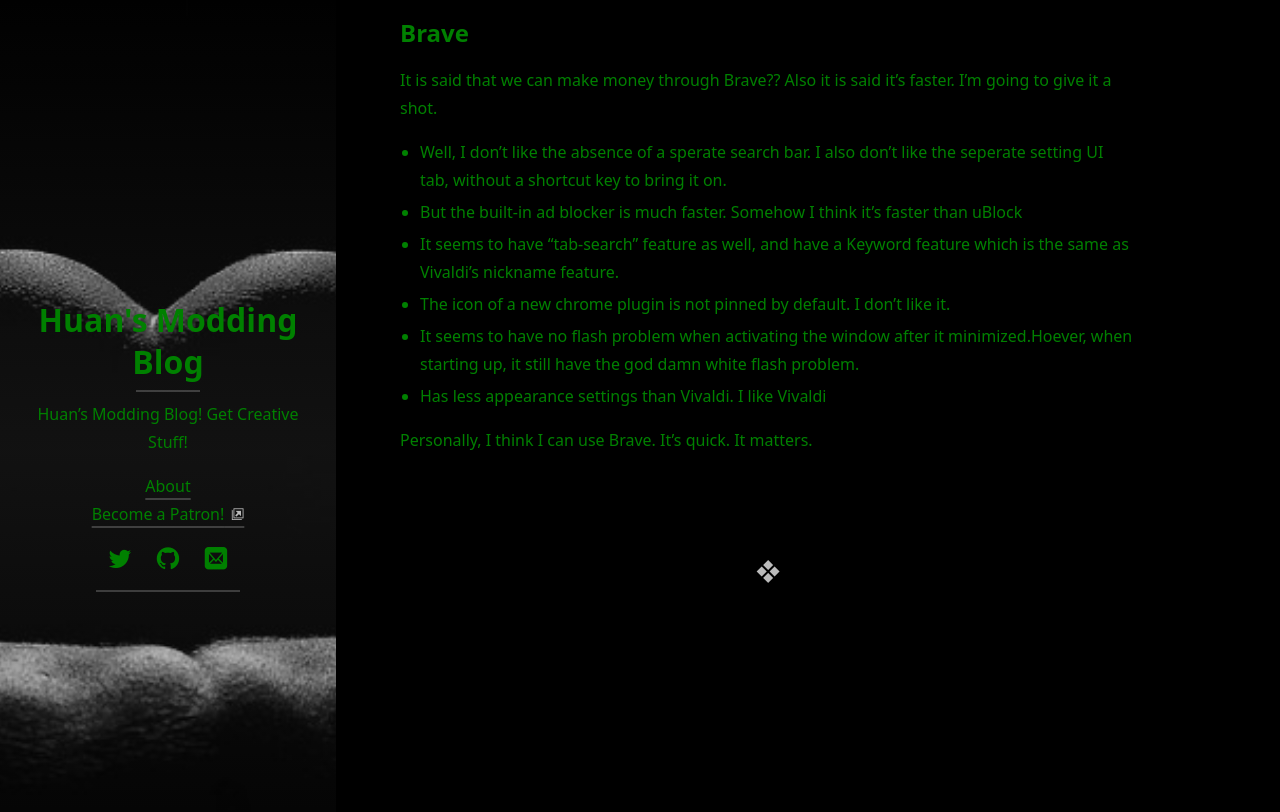
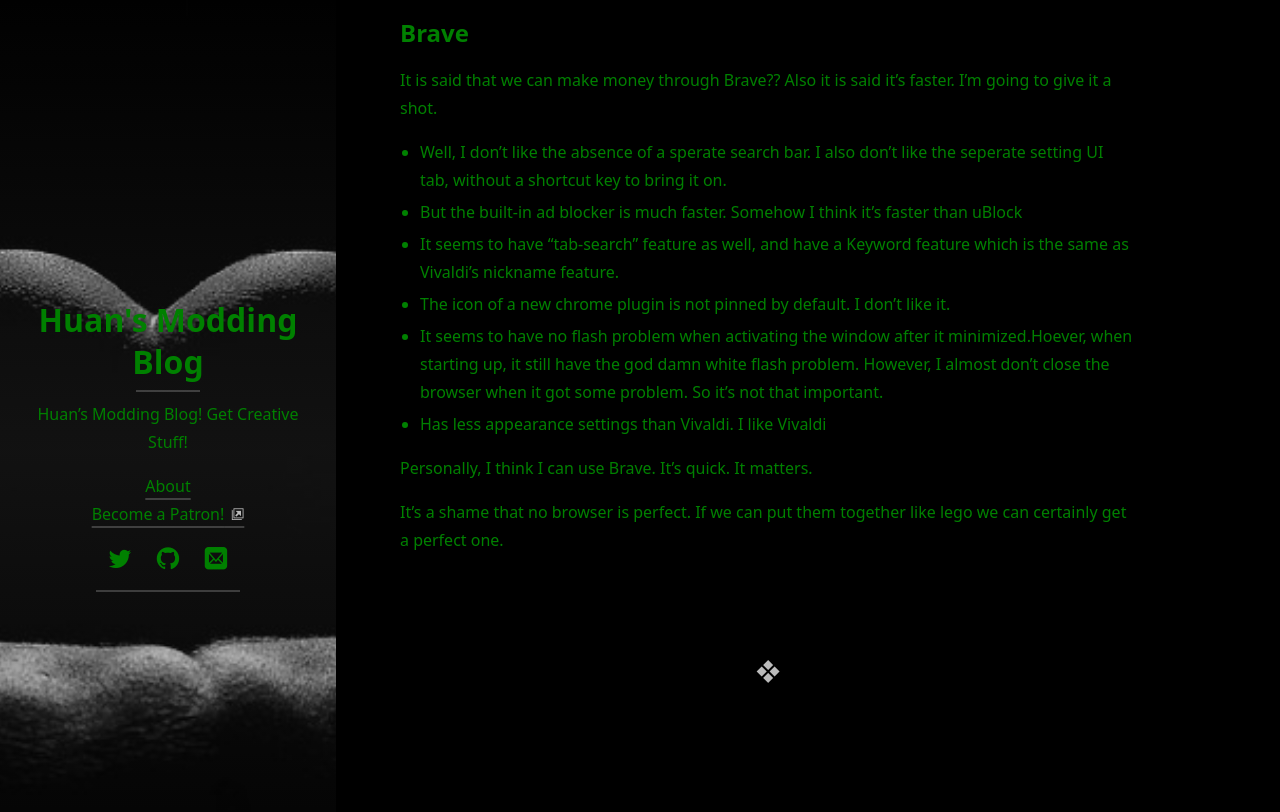
Before and after one commit to huanrenfeng/huanrenfeng.github.io, a Jekyll site: the page built from _posts/2020-11-19-switch-from-chrome-to-edge-to-vivaldi.md, in a window 1280 px wide and 900 px high, scrolled down 2686 px. Shown: the top 812 px of the window. Built offline with Jekyll 4.4.1, drawn with Linux system fonts in a browser that asks for light colours; cached includes are drawn as plain includes; nearby versions of some CDN libraries; some web fonts are replaced; our own code applies the rules of GitHub Pages for plain Markdown files; library files that are not in the unit come from our copies.

Commit message:
Update 2020-11-19-switch-from-chrome-to-edge-to-vivaldi.md

```diff
--- a/_posts/2020-11-19-switch-from-chrome-to-edge-to-vivaldi.md
+++ b/_posts/2020-11-19-switch-from-chrome-to-edge-to-vivaldi.md
@@ -86,9 +86,13 @@
 - But the built-in ad blocker is much faster. Somehow I think it's faster than uBlock
 - It seems to have "tab-search" feature as well, and have a Keyword feature which is the same as Vivaldi's nickname feature.
 - The icon of a new chrome plugin is not pinned by default. I don't like it.
-- It seems to have no flash problem when activating the window after it minimized.Hoever, when starting up, it still have the god damn white flash problem.
+- It seems to have no flash problem when activating the window after it minimized.Hoever, when starting up, it still have the god damn white flash problem. However, I almost don't close the browser when it got some problem. So it's not that important.
 - Has less appearance settings than Vivaldi. I like Vivaldi
 
 
 
 Personally, I think I can use Brave. It's quick. It matters.
+
+
+
+It's a shame that no browser is perfect. If we can put them together like lego we can certainly get a perfect one.
```
